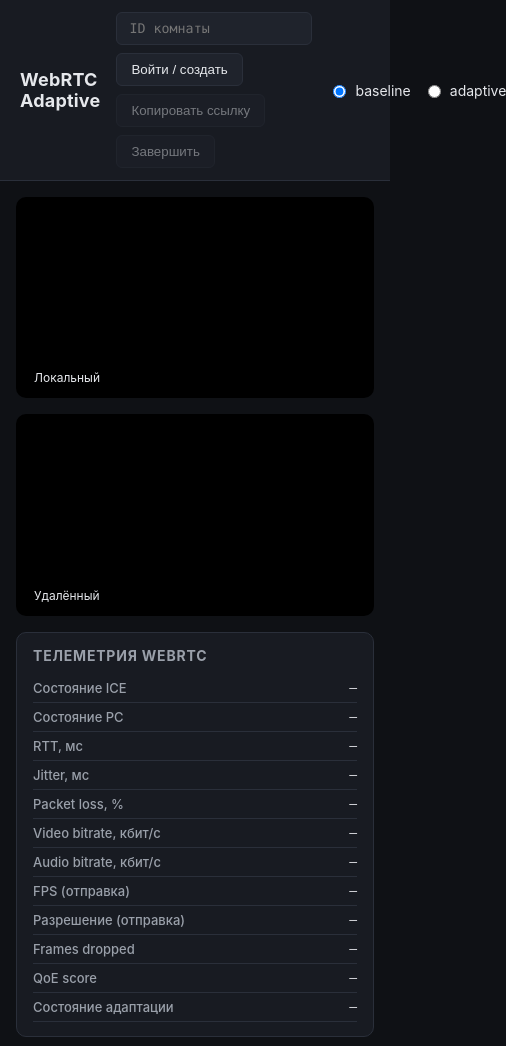
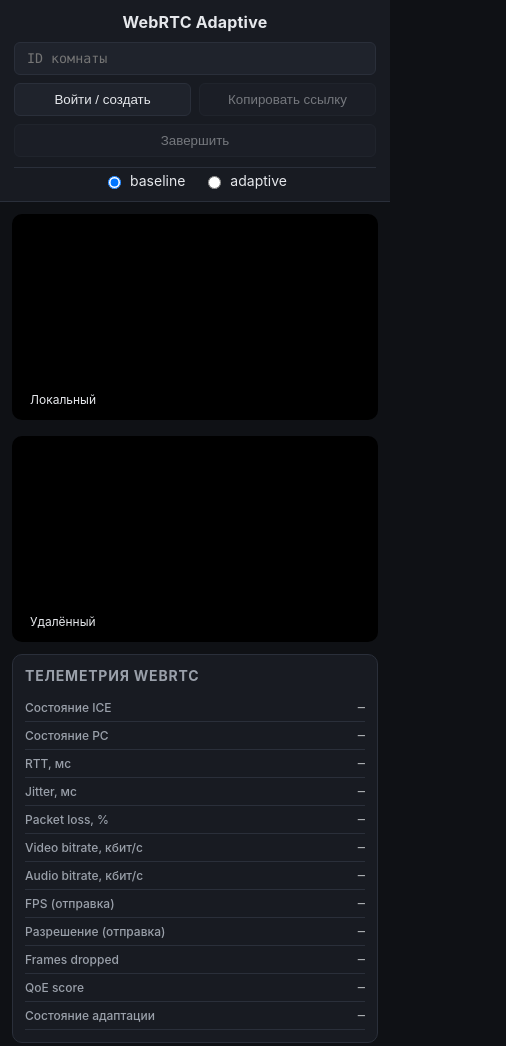
Before and after one commit to lananolana/apprtc-adaptive, a website with bundled scripts: page client/index.html in a window 390 px wide. Shown: the top 1046 px of the page, 506 px wide, since content can reach past the window. Built offline with nearby package versions, Linux system fonts and the light colour scheme.

Commit message:
ui: stack topbar in column on narrow screens

```diff
--- a/client/ui/styles.css
+++ b/client/ui/styles.css
@@ -82,8 +82,40 @@ button:disabled { opacity: .45; cursor: not-allowed; }
 }
 .statusbar .meta b { color: var(--fg); }
 
+/* Планшет — карточки видео в один столбец, остальное оставляем */
 @media (max-width: 900px) {
   .stage { grid-template-columns: 1fr; }
   .video-area { grid-template-columns: 1fr; }
-  .room-controls { flex-wrap: wrap; }
 }
+
+/* Узкий мобильный — топбар разворачиваем в колонку,
+   чтобы переключатель режимов и кнопки не уезжали за край */
+@media (max-width: 700px) {
+  .topbar {
+    flex-direction: column;
+    align-items: stretch;
+    gap: 10px;
+    padding: 12px 14px;
+  }
+  .brand { text-align: center; font-size: 16px; }
+  .room-controls {
+    flex-wrap: wrap;
+    max-width: none;
+  }
+  .room-controls input { flex: 1 1 100%; min-width: 0; }
+  .room-controls button {
+    flex: 1 1 calc(50% - 4px);  /* по две кнопки в ряд */
+    min-width: 0;
+    white-space: nowrap;
+  }
+  .mode-switch {
+    justify-content: center;
+    gap: 18px;
+    padding-top: 4px;
+    border-top: 1px solid var(--border);
+  }
+  .stage { padding: 12px; gap: 12px; }
+  .dashboard { padding: 12px; }
+  #metricsTable { font-size: 12px; }
+  .statusbar { padding: 8px 14px; flex-wrap: wrap; gap: 6px; }
+}
```
